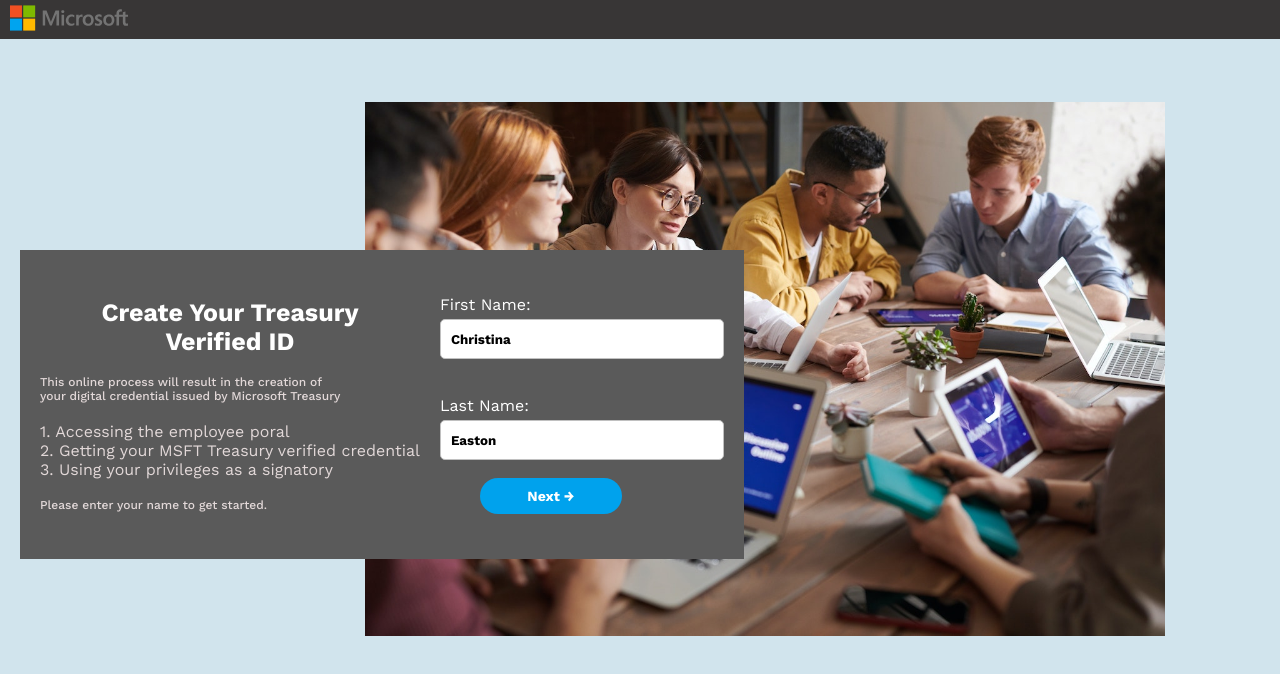
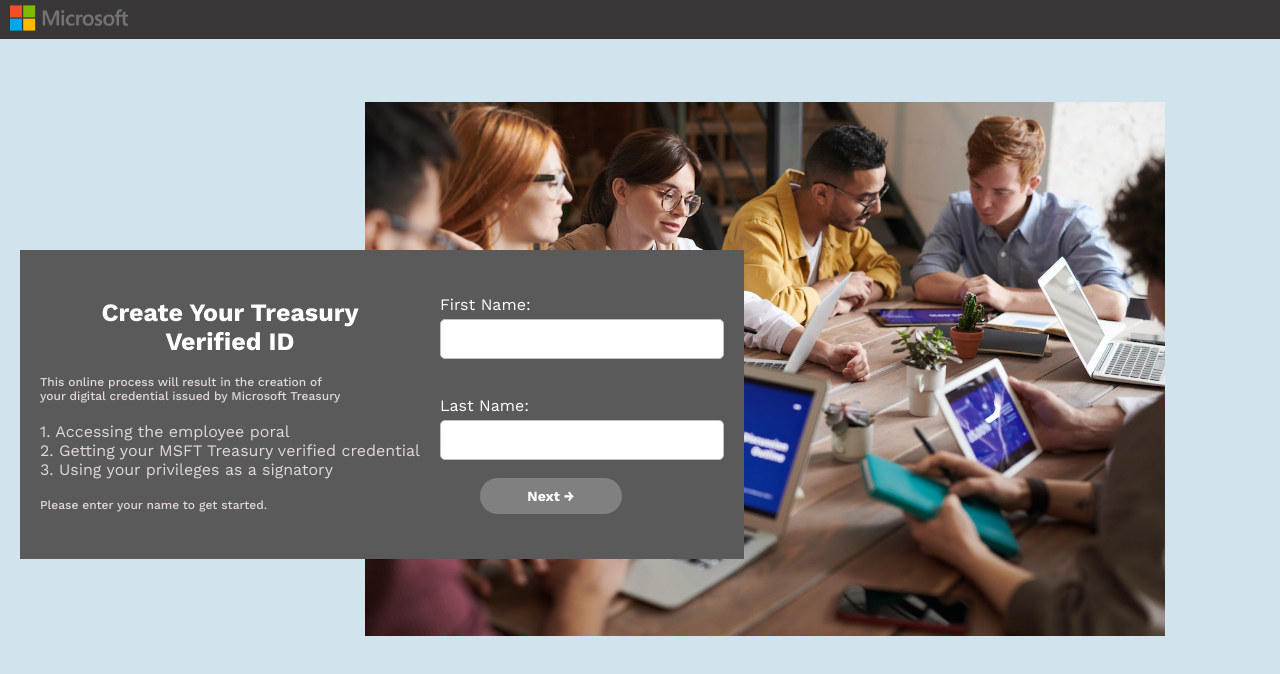
Before and after one commit to sisodev/msft-wallet, a Next.js app: page /landing in a window 1280 px wide. Shown: the top 674 px of the page. Built offline with nearby package versions, Linux system fonts and the light colour scheme.

Commit message:
Removed default user and updated workflow

```diff
--- a/components/WelcomeForm.jsx
+++ b/components/WelcomeForm.jsx
@@ -6,7 +6,7 @@ import { useAppContext } from "../store/AppContext";
 
 
 export default function WelcomeForm() {
-    const [username, setUserName] = useState({firstname: "Christina", lastname: "Easton"})
+    const [username, setUserName] = useState({firstname: "", lastname: ""})
     const [disable, setDisable] = useState(false)
     const router = useRouter();
 
```
